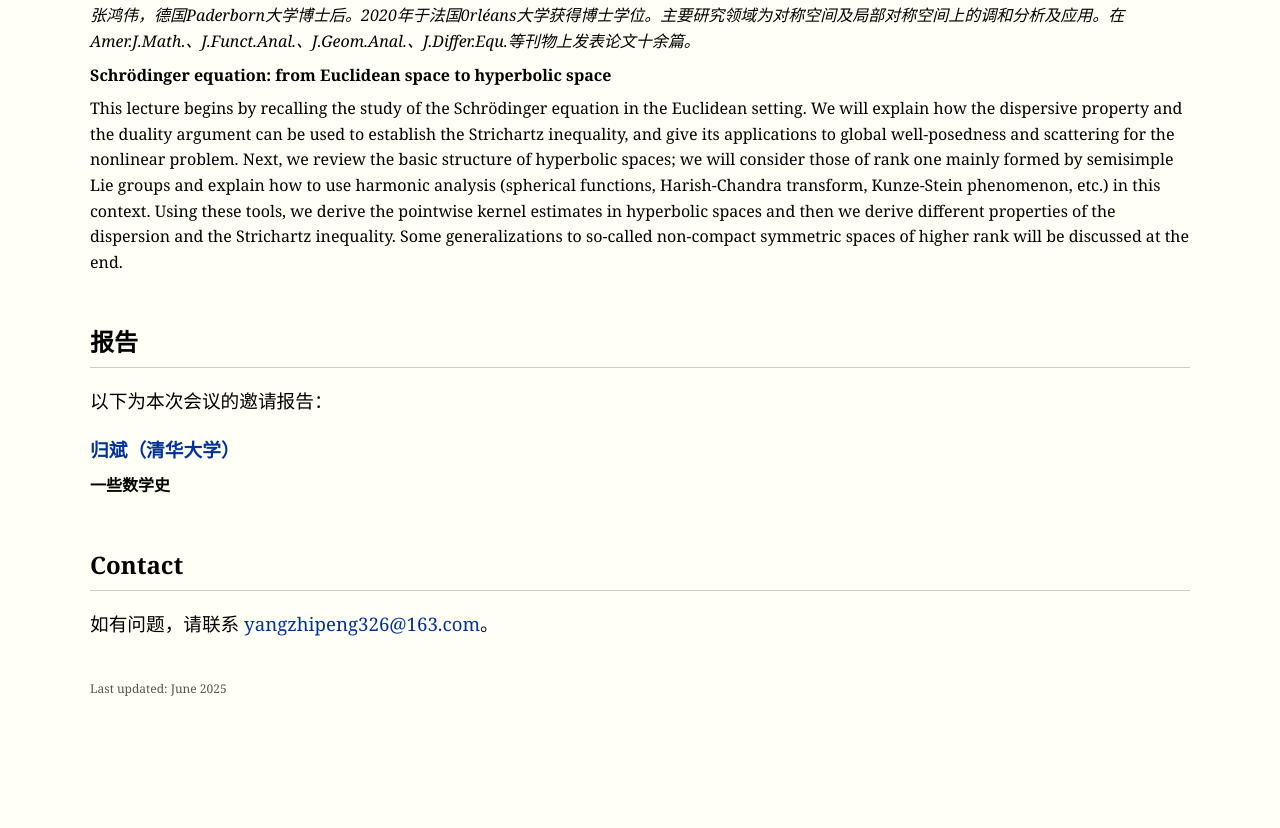
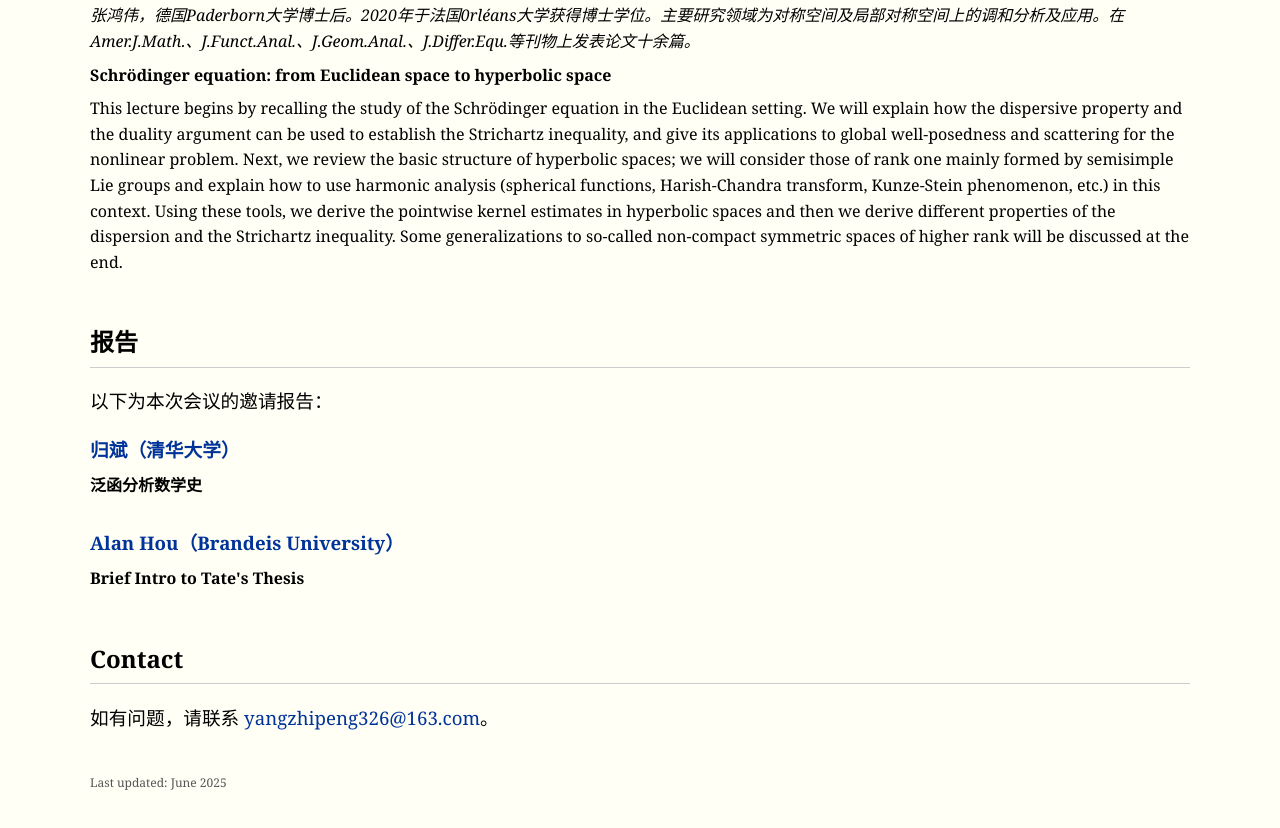
Before and after one commit to yangmath/yangmath.github.io, a plain HTML site: page yawm2024.html in a window 1280 px wide. Shown: the part 1352-2180 px from the top of the page. Before the commit the page ends 2102 px from the top, so only its background shows below. Drawn offline with Linux system fonts and the light colour scheme.

Commit message:
Update yawm2024.html

```diff
--- a/yawm2024.html
+++ b/yawm2024.html
@@ -201,11 +201,18 @@
     <h3><a href="https://binguimath.github.io/">归斌（清华大学）</a></h3>
     <div class="report-bio">
     </div>
-    <div class="report-title">一些数学史</div>
+    <div class="report-title">泛函分析数学史</div>
     <div class="report-abstract">
     </div>
 </div>
-
+<div class="report">
+    <h3><a href="https://binguimath.github.io/">Alan Hou（Brandeis University）</a></h3>
+    <div class="report-bio">
+    </div>
+    <div class="report-title">Brief Intro to Tate's Thesis</div>
+    <div class="report-abstract">
+    </div>
+</div>
 
 <h2 id="contact">Contact</h2>
 <p>
```
